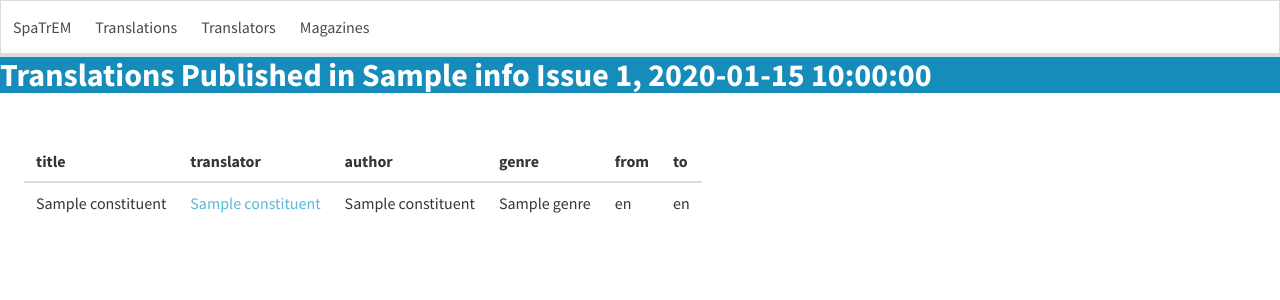
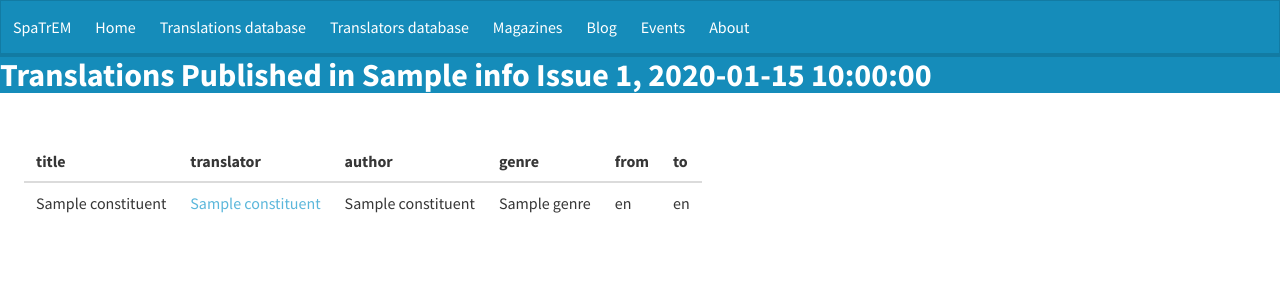
Before and after one commit to cwulfman/spatreme, a FastAPI app: template templates/issue.html in a window 1280 px wide. Shown: the top 300 px of the page. Run offline with FastAPI, Linux system fonts and the light colour scheme; the template is opened without the code that fills it: most values are stand-ins (such as "Sample title", 1, 10 or a date in 2020); parts of the project's set-up code (start-up, migrations or seed data) failed here and were passed over.

Commit message:
adds links to Jekyll site

```diff
--- a/templates/base.html
+++ b/templates/base.html
@@ -10,9 +10,9 @@
         {% endblock %}
     </head>
     <body>
-      <nav class="navbar" role="navigation" aria-label="main navigation">
+      <nav class="navbar is-primary" role="navigation" aria-label="main navigation">
         <div class="navbar-brand">
-          <a class="navbar-item" href="/">
+          <a class="navbar-item" href="https://spaces-of-translation.github.io/">
             SpaTrEM
           </a>
           <a role="button" class="navbar-burger" aria-label="menu" aria-expanded="false" data-target="navbarBasicExample">
@@ -23,9 +23,13 @@
         </div>
         <div class="navbar-menu">
           <div class="navbar-start">
-            <a class="navbar-item" href="/translations">Translations</a>
-            <a class="navbar-item" href="/translators">Translators</a>
-            <a class="navbar-item" href="/magazines">Magazines</a>
+            <a class="navbar-item" href="https://spaces-of-translation.github.io">Home</a>
+            <a class="navbar-item" href="/translations">Translations database</a>
+            <a class="navbar-item" href="/translators">Translators database</a>
+            <a class="navbar-item" href="https://spaces-of-translation.github.io/magazines">Magazines</a>
+            <a class="navbar-item" href="https://spaces-of-translation.github.io/blog">Blog</a>
+            <a class="navbar-item" href="https://spaces-of-translation.github.io/events">Events</a>
+            <a class="navbar-item" href="https://spaces-of-translation.github.io/about">About</a>
           </div>
           <div class="navbar-end">
 
```
